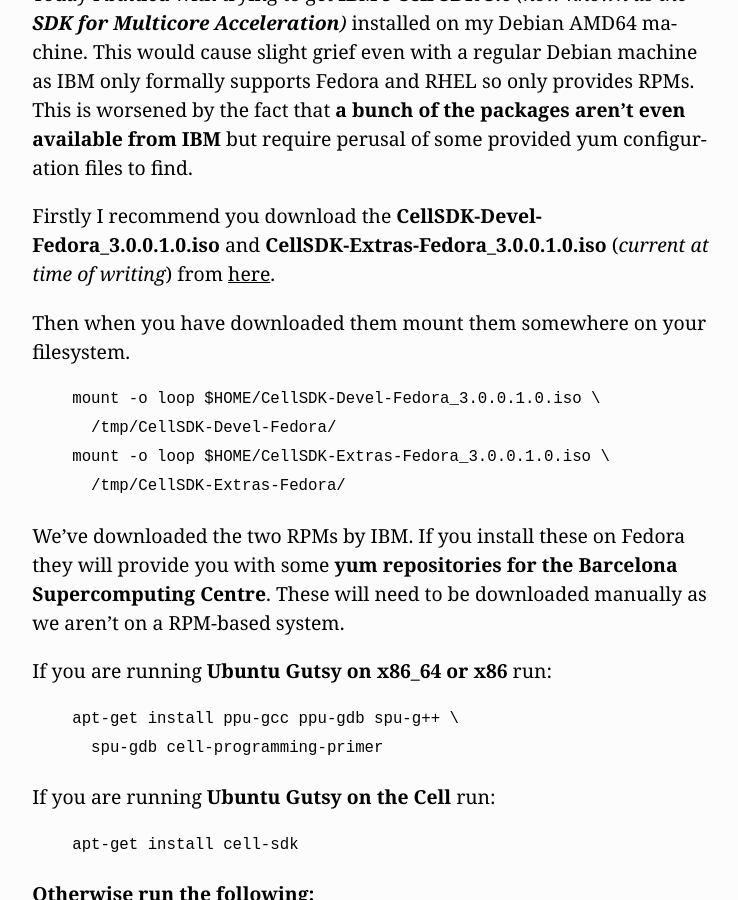
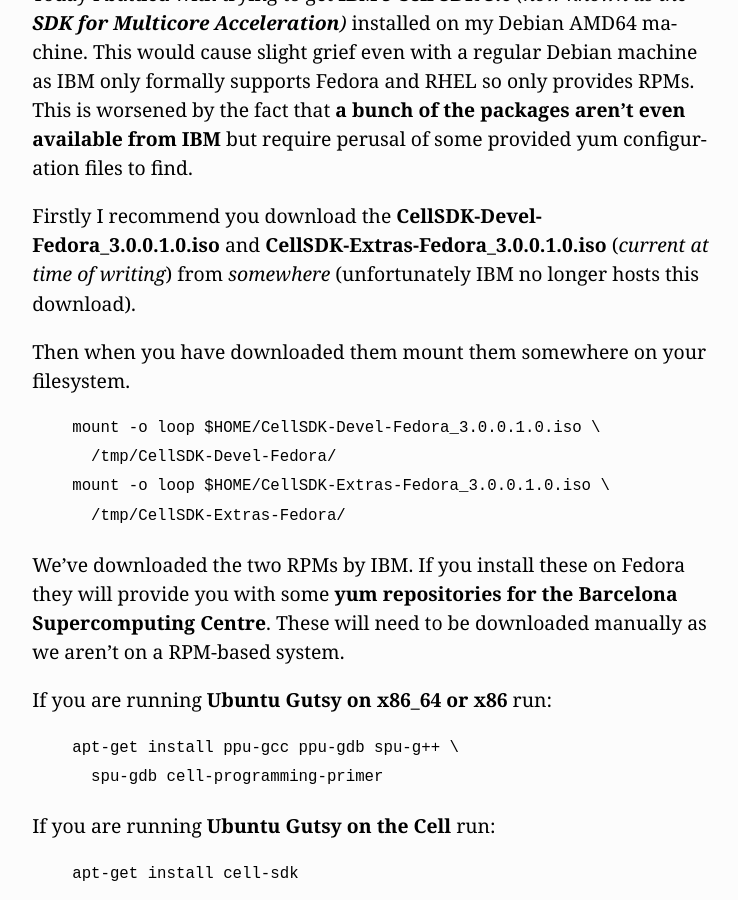
Before and after one commit to MikeMcQuaid/mikemcquaid.com, a Jekyll site: the page built from _posts/2007-12-15-ibm-cell-sdksdk-for-multicore-acceleration-on-debianubuntu-howto.md, in a window 1280 px wide and 900 px high, scrolled down 320 px. Shown: the whole window, without its empty margins (269-1007 px from the left). Built offline with Jekyll 4.4.1, drawn with Linux system fonts in a browser that asks for light colours.

Commit message:
Remove broken Cell Processor SDK ISO download link.

```diff
--- a/_posts/2007-12-15-ibm-cell-sdksdk-for-multicore-acceleration-on-debianubuntu-howto.md
+++ b/_posts/2007-12-15-ibm-cell-sdksdk-for-multicore-acceleration-on-debianubuntu-howto.md
@@ -3,7 +3,7 @@
 ---
 Today I battled with trying to get **IBM's Cell SDK 3.0** _(now known as the **SDK for Multicore Acceleration**)_ installed on my Debian AMD64 machine. This would cause slight grief even with a regular Debian machine as IBM only formally supports Fedora and RHEL so only provides RPMs. This is worsened by the fact that **a bunch of the packages aren't even available from IBM** but require perusal of some provided yum configuration files to find.
 
-Firstly I recommend you download the **CellSDK-Devel-Fedora\_3.0.0.1.0.iso** and **CellSDK-Extras-Fedora\_3.0.0.1.0.iso** (*current at time of writing*) from [here](http://www.ibm.com/developerworks/power/cell/pkgdownloads.html?S_TACT=105AGX16).
+Firstly I recommend you download the **CellSDK-Devel-Fedora\_3.0.0.1.0.iso** and **CellSDK-Extras-Fedora\_3.0.0.1.0.iso** (*current at time of writing*) from _somewhere_ (unfortunately IBM no longer hosts this download).
 
 Then when you have downloaded them mount them somewhere on your filesystem.
 {% highlight bash %}
```
